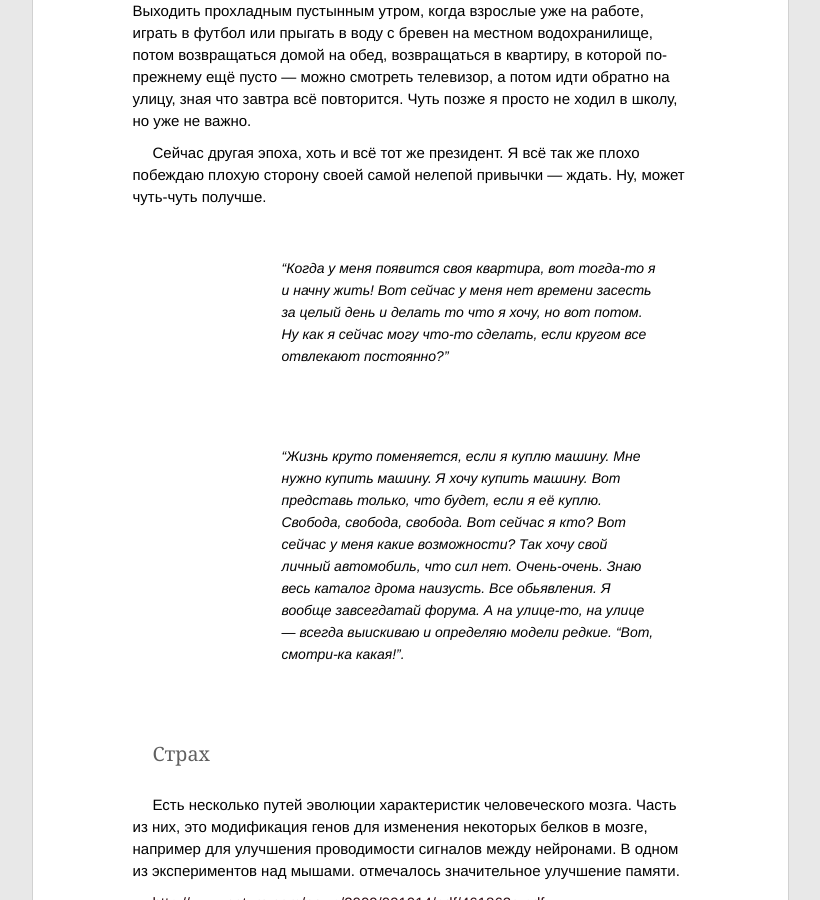
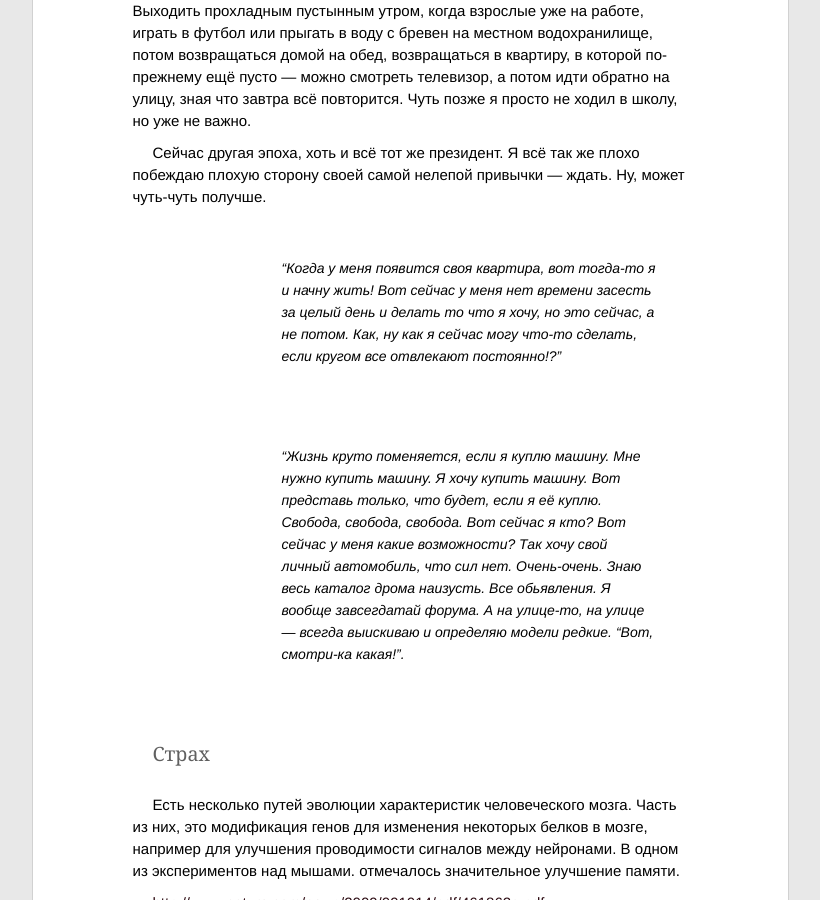
Before and after one commit to ptmt/ptmt.github.com, a Jekyll site: the page built from _posts/2012-05-10-what-are-we-waiting-for.md, in a window 1280 px wide and 900 px high, scrolled down 321 px. Shown: the whole window, without its empty margins (230-1050 px from the left). Built offline with Jekyll 4.4.1, drawn with Linux system fonts in a browser that asks for light colours; Markdown is read by kramdown in place of the engine named in the settings.

Commit message:
Update _posts/2012-05-10-what-are-we-waiting-for.md

```diff
--- a/_posts/2012-05-10-what-are-we-waiting-for.md
+++ b/_posts/2012-05-10-what-are-we-waiting-for.md
@@ -9,7 +9,7 @@ title:  Чего же мы ждем
 
 Сейчас другая эпоха, хоть и всё тот же президент. Я всё так же плохо побеждаю плохую сторону своей самой нелепой привычки — ждать. Ну, может чуть-чуть получше.
 
-> “Когда у меня появится своя квартира, вот тогда-то я и начну жить! Вот сейчас у меня нет времени засесть за целый день и делать то что я хочу, но вот потом. Ну как я сейчас могу что-то сделать, если кругом все отвлекают постоянно?”
+> “Когда у меня появится своя квартира, вот тогда-то я и начну жить! Вот сейчас у меня нет времени засесть за целый день и делать то что я хочу, но это сейчас, а не потом. Как, ну как я сейчас могу что-то сделать, если кругом все отвлекают постоянно!?”
 
 
 
```
